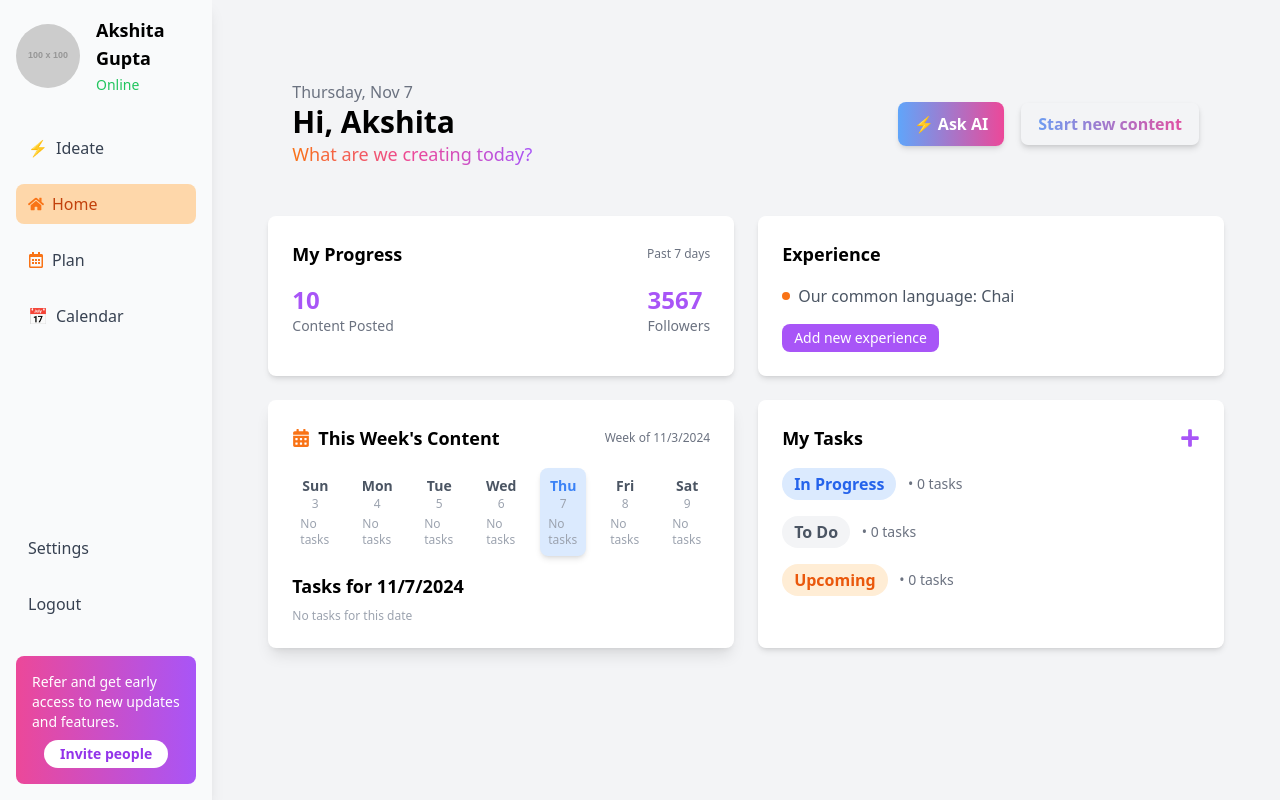
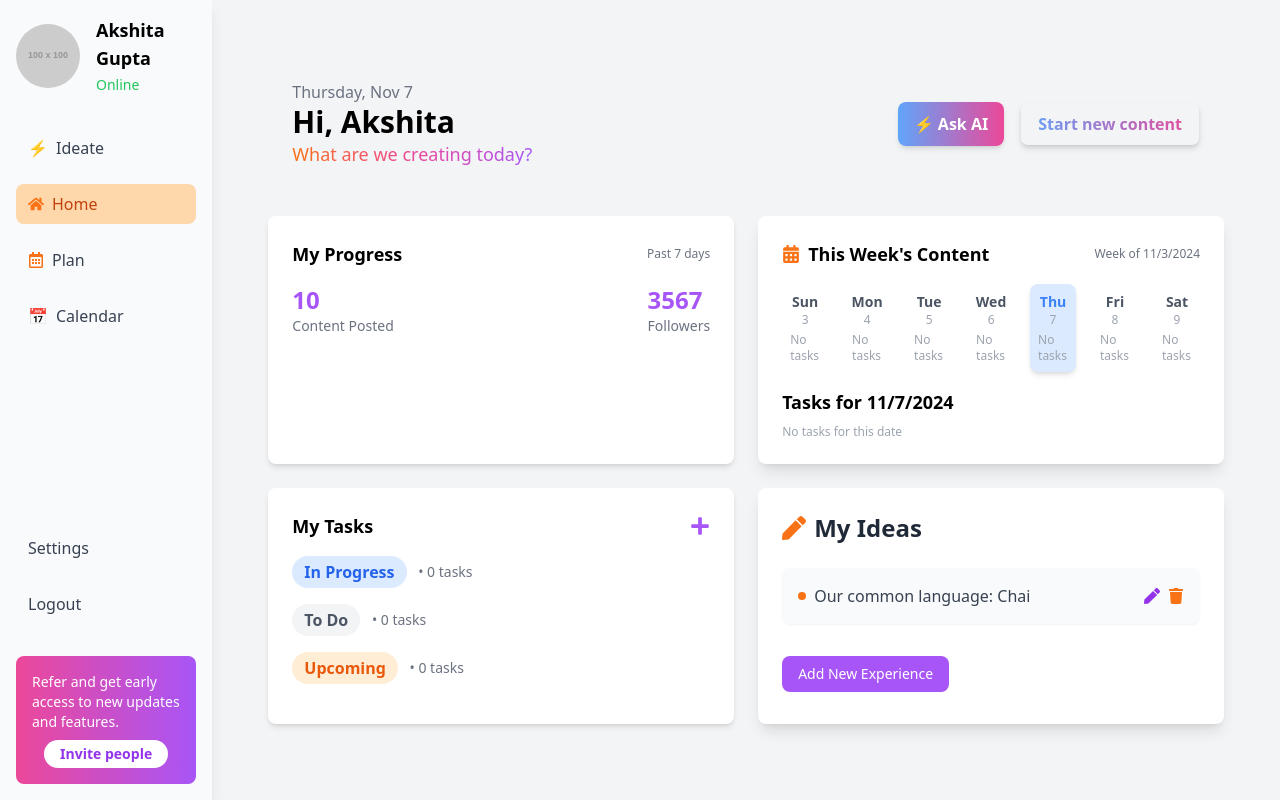
Before and after one commit to Jash728/Content-media, a React (Vite) app: page / in a window 1280 px wide. Built offline with nearby package versions, Linux system fonts and the light colour scheme; the HTML template or start-up script is replaced by a standard one.

Commit message:
UI Update

```diff
--- /dev/null
+++ b/src/components/AddExperienceModal.jsx
@@ -0,0 +1,36 @@
+import React from 'react';
+
+const AddExperienceModal = ({ isOpen, onClose, onAdd, newExperience, setNewExperience }) => {
+    if (!isOpen) return null;
+
+    return (
+        <div className="fixed inset-0 bg-black bg-opacity-50 flex items-center justify-center">
+            <div className="bg-white p-6 rounded-lg w-full max-w-md">
+                <h3 className="text-lg font-semibold mb-4">Add New Experience</h3>
+                <input
+                    type="text"
+                    placeholder="Enter experience"
+                    value={newExperience}
+                    onChange={(e) => setNewExperience(e.target.value)}
+                    className="border p-2 rounded w-full mb-4"
+                />
+                <div className="flex justify-end space-x-2">
+                    <button
+                        onClick={onClose}
+                        className="px-3 py-1 bg-gray-300 text-gray-700 rounded-lg text-sm hover:bg-gray-400"
+                    >
+                        Cancel
+                    </button>
+                    <button
+                        onClick={onAdd}
+                        className="px-3 py-1 bg-purple-500 text-white rounded-lg text-sm hover:bg-purple-600"
+                    >
+                        Add
+                    </button>
+                </div>
+            </div>
+        </div>
+    );
+};
+
+export default AddExperienceModal;
--- a/src/components/ExperienceCard.jsx
+++ b/src/components/ExperienceCard.jsx
@@ -1,17 +1,117 @@
+import React, { useState } from 'react';
+import { FaPen, FaTrash, FaExpandAlt, FaCog } from 'react-icons/fa';
+import AddExperienceModal from './AddExperienceModal'; // Ensure this is imported
+
 const ExperienceCard = () => {
+    const [experiences, setExperiences] = useState([
+        { id: 1, text: "Our common language: Chai" },
+    ]);
+    const [isEditing, setIsEditing] = useState(null);
+    const [newExperience, setNewExperience] = useState("");
+    const [isModalOpen, setIsModalOpen] = useState(false);
+
+    const handleAddExperience = () => {
+        if (newExperience.trim()) {
+            setExperiences([
+                ...experiences,
+                { id: Date.now(), text: newExperience.trim() },
+            ]);
+            setNewExperience(""); // Reset the input field
+            setIsModalOpen(false); // Close the modal after adding
+        }
+    };
+
+    const handleDeleteExperience = (id) => {
+        setExperiences(experiences.filter((experience) => experience.id !== id));
+    };
+
+    const handleEditExperience = (id, currentText) => {
+        setIsEditing(id);
+        setNewExperience(currentText);
+    };
+
+    const handleSaveEdit = (id) => {
+        setExperiences(
+            experiences.map((experience) =>
+                experience.id === id ? { ...experience, text: newExperience } : experience
+            )
+        );
+        setIsEditing(null);
+        setNewExperience(""); // Clear input
+    };
+
     return (
-      <div className="p-4 md:p-6 bg-white rounded-lg shadow-md w-full max-w-md mx-auto md:mx-0 md:max-w-none">
-        <h2 className="text-lg font-semibold mb-4">Experience</h2>
-        <div className="flex items-center space-x-2 mb-4">
-          <span className="w-2 h-2 bg-orange-500 rounded-full"></span>
-          <p className="text-gray-600">Our common language: Chai</p>
+        <div className="p-4 md:p-6 bg-white rounded-lg shadow-lg w-full max-w-md mx-auto md:mx-0 md:max-w-none">
+            {/* Header */}
+            <div className="flex items-center justify-between mb-6">
+                <h2 className="text-2xl font-semibold text-gray-800 flex items-center space-x-2">
+                    <FaPen className="text-orange-500" />
+                    <span>My Ideas</span>
+                </h2>
+                {/* <div className="flex items-center space-x-2">
+                    <FaExpandAlt className="text-gray-500 cursor-pointer hover:text-gray-700" />
+                    <FaCog className="text-gray-500 cursor-pointer hover:text-gray-700" />
+                </div> */}
+            </div>
+
+            {/* List of Experiences */}
+            {experiences.map((experience) => (
+                <div
+                    className="flex items-center justify-between mb-4 p-4 bg-gray-50 rounded-lg shadow-sm"
+                    key={experience.id}
+                >
+                    {isEditing === experience.id ? (
+                        <div className="flex items-center space-x-2">
+                            <input
+                                type="text"
+                                value={newExperience}
+                                onChange={(e) => setNewExperience(e.target.value)}
+                                className="border p-2 rounded-lg w-full"
+                            />
+                            <button
+                                onClick={() => handleSaveEdit(experience.id)}
+                                className="px-3 py-2 bg-green-500 text-white rounded-lg text-sm hover:bg-green-600"
+                            >
+                                Save
+                            </button>
+                        </div>
+                    ) : (
+                        <div className="flex items-center space-x-2">
+                            <span className="w-2 h-2 bg-orange-500 rounded-full"></span>
+                            <p className="text-gray-700">{experience.text}</p>
+                        </div>
+                    )}
+                    <div className="flex space-x-2">
+                        <FaPen
+                            className="text-purple-600 cursor-pointer hover:text-gray-700"
+                            onClick={() => handleEditExperience(experience.id, experience.text)}
+                        />
+                        <FaTrash
+                            className="text-orange-500 cursor-pointer hover:text-gray-700"
+                            onClick={() => handleDeleteExperience(experience.id)}
+                        />
+                    </div>
+                </div>
+            ))}
+
+            {/* Add Button to Open Modal */}
+            <button
+                onClick={() => setIsModalOpen(true)}
+                className="mt-4 px-4 py-2 bg-purple-500 text-white rounded-lg text-sm hover:bg-purple-600"
+            >
+                Add New Experience
+            </button>
+
+            {/* Modal Component */}
+            <AddExperienceModal
+                isOpen={isModalOpen}
+                onClose={() => setIsModalOpen(false)}
+                onAdd={handleAddExperience}
+                newExperience={newExperience}
+                setNewExperience={setNewExperience}
+            />
         </div>
-        <button className="px-3 py-1 bg-purple-500 text-white rounded-lg text-sm hover:bg-purple-600">
-          Add new experience
-        </button>
-      </div>
     );
-  };
+};
 
-
-  export default ExperienceCard;
+export default ExperienceCard;
--- a/src/components/HomePage.jsx
+++ b/src/components/HomePage.jsx
@@ -11,8 +11,8 @@ const HomePage = () => {
       <GreetingSection />
       <div className="grid grid-cols-1 md:grid-cols-2 gap-6">
         <MyProgressCard />
+        <TaskDashboard />
         <ExperienceCard />
-        <TaskDashboard />
       </div>
     </div>
   );
```
